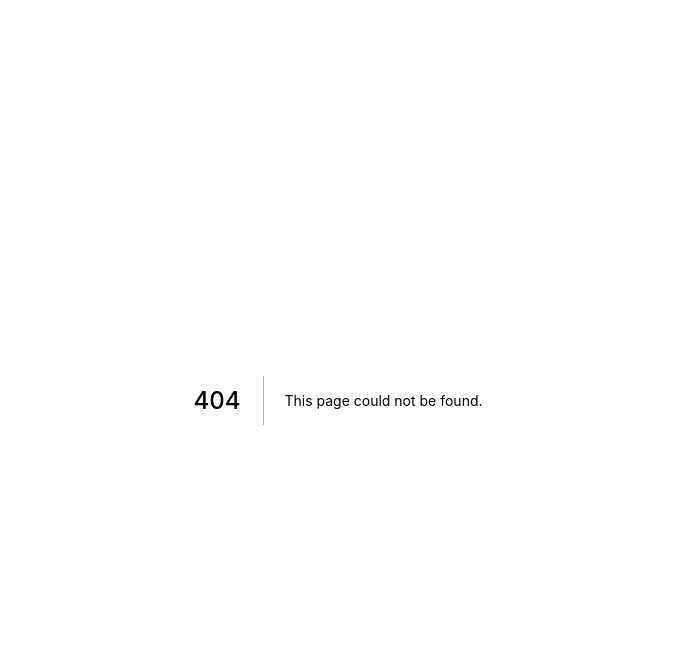
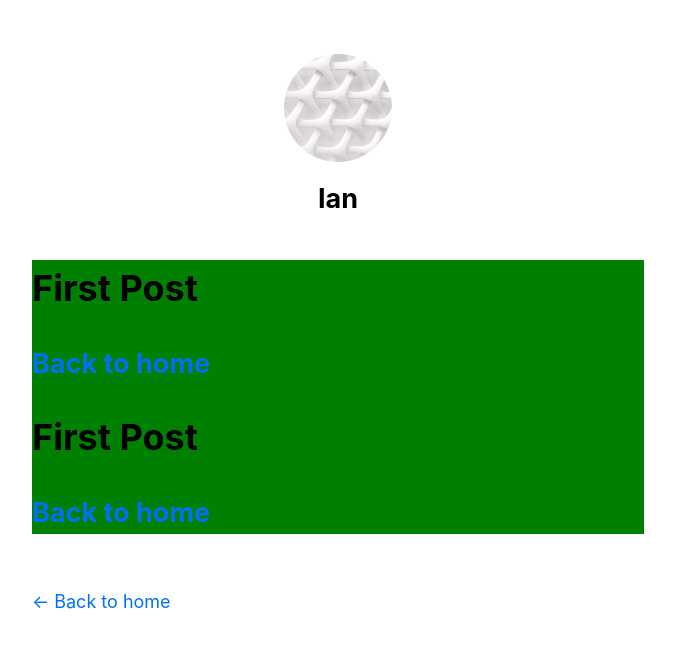
Before and after one commit to modnar1226/suspect-everyone, a Next.js app: page /posts/first-post in a window 1280 px wide. Before the commit this address had no page. Shown: the top 648 px of the page, without its empty margins (302-977 px from the left). Built offline with nearby package versions, Linux system fonts and the light colour scheme.

Commit message:
new files

```diff
--- /dev/null
+++ b/components/layout.js
@@ -0,0 +1,66 @@
+import Head from 'next/head'
+import styles from './layout.module.css'
+import utilStyles from '../styles/utils.module.css'
+import Link from 'next/link'
+
+const name = 'Ian'
+export const siteTitle = 'Next.js Sample Website'
+
+export default function Layout({ children, home }) {
+    return (
+        <div className={styles.container}>
+            <Head>
+                <link rel="icon" href="/favicon.ico" />
+                <meta
+                    name="description"
+                    content="Learn how to build a personal website using Next.js"
+                />
+                <meta
+                    property="og:image"
+                    content={`https://og-image.now.sh/${encodeURI(
+                        siteTitle
+                    )}.png?theme=light&md=0&fontSize=75px&images=https%3A%2F%2Fassets.vercel.com%2Fimage%2Fupload%2Ffront%2Fassets%2Fdesign%2Fnextjs-black-logo.svg`}
+                />
+                <meta name="og:title" content={siteTitle} />
+                <meta name="twitter:card" content="summary_large_image" />
+            </Head>
+            <header className={styles.header}>
+                {home ? (
+                    <>
+                        <img
+                            src="/images/profile.jpg"
+                            className={`${styles.headerHomeImage} ${utilStyles.borderCircle}`}
+                            alt={name}
+                        />
+                        <h1 className={utilStyles.heading2Xl}>{name}</h1>
+                    </>
+                ) : (
+                        <>
+                            <Link href="/">
+                                <a>
+                                    <img
+                                        src="/images/profile.jpg"
+                                        className={`${styles.headerImage} ${utilStyles.borderCircle}`}
+                                        alt={name}
+                                    />
+                                </a>
+                            </Link>
+                            <h2 className={utilStyles.headingLg}>
+                                <Link href="/">
+                                    <a className={utilStyles.colorInherit}>{name}</a>
+                                </Link>
+                            </h2>
+                        </>
+                    )}
+            </header>
+            <main>{children}</main>
+            {!home && (
+                <div className={styles.backToHome}>
+                    <Link href="/">
+                        <a>← Back to home</a>
+                    </Link>
+                </div>
+            )}
+        </div>
+    )
+}
--- /dev/null
+++ b/components/layout.module.css
@@ -0,0 +1,25 @@
+.container {
+  max-width: 36rem;
+  padding: 0 1rem;
+  margin: 3rem auto 6rem;
+}
+
+.header {
+  display: flex;
+  flex-direction: column;
+  align-items: center;
+}
+
+.headerImage {
+  width: 6rem;
+  height: 6rem;
+}
+
+.headerHomeImage {
+  width: 8rem;
+  height: 8rem;
+}
+
+.backToHome {
+  margin: 3rem 0 0;
+}
--- /dev/null
+++ b/pages/_app.js
@@ -0,0 +1,7 @@
+import { Component } from "react"
+
+import '../styles/global.css'
+
+export default function App({ Component, pageProps }) {
+    return <Component {...pageProps} />
+}
--- /dev/null
+++ b/pages/posts/first-post.js
@@ -0,0 +1,36 @@
+import Head from 'next/head'
+import Link from 'next/link'
+import Layout from '../../components/layout'
+
+export default function FirstPost() {
+    const styleGreen = {background : "green"};
+    return (
+        <>
+            <Layout>
+
+
+            <Head>
+                <title>First Post</title>
+            </Head>
+            <div className="grid" style={styleGreen}>
+                <div className="card">
+                    <h1>First Post</h1>
+                    <h2>
+                        <Link href="/">
+                            <a>Back to home</a>
+                        </Link>
+                    </h2>
+                </div>
+                <div className="card">
+                    <h1>First Post</h1>
+                    <h2>
+                        <Link href="/">
+                            <a>Back to home</a>
+                        </Link>
+                    </h2>
+                </div>
+            </div>
+            </Layout>
+        </>
+    )
+}
--- /dev/null
+++ b/styles/global.css
@@ -0,0 +1,27 @@
+html,
+body {
+  padding: 0;
+  margin: 0;
+  font-family: -apple-system, BlinkMacSystemFont, Segoe UI, Roboto, Oxygen, Ubuntu,
+    Cantarell, Fira Sans, Droid Sans, Helvetica Neue, sans-serif;
+  line-height: 1.6;
+  font-size: 18px;
+}
+
+* {
+  box-sizing: border-box;
+}
+
+a {
+  color: #0070f3;
+  text-decoration: none;
+}
+
+a:hover {
+  text-decoration: underline;
+}
+
+img {
+  max-width: 100%;
+  display: block;
+}
--- /dev/null
+++ b/styles/utils.module.css
@@ -0,0 +1,52 @@
+.heading2Xl {
+  font-size: 2.5rem;
+  line-height: 1.2;
+  font-weight: 800;
+  letter-spacing: -0.05rem;
+  margin: 1rem 0;
+}
+
+.headingXl {
+  font-size: 2rem;
+  line-height: 1.3;
+  font-weight: 800;
+  letter-spacing: -0.05rem;
+  margin: 1rem 0;
+}
+
+.headingLg {
+  font-size: 1.5rem;
+  line-height: 1.4;
+  margin: 1rem 0;
+}
+
+.headingMd {
+  font-size: 1.2rem;
+  line-height: 1.5;
+}
+
+.borderCircle {
+  border-radius: 9999px;
+}
+
+.colorInherit {
+  color: inherit;
+}
+
+.padding1px {
+  padding-top: 1px;
+}
+
+.list {
+  list-style: none;
+  padding: 0;
+  margin: 0;
+}
+
+.listItem {
+  margin: 0 0 1.25rem;
+}
+
+.lightText {
+  color: #999;
+}
```
Also changed, not shown: public/images/profile.jpg (added).
